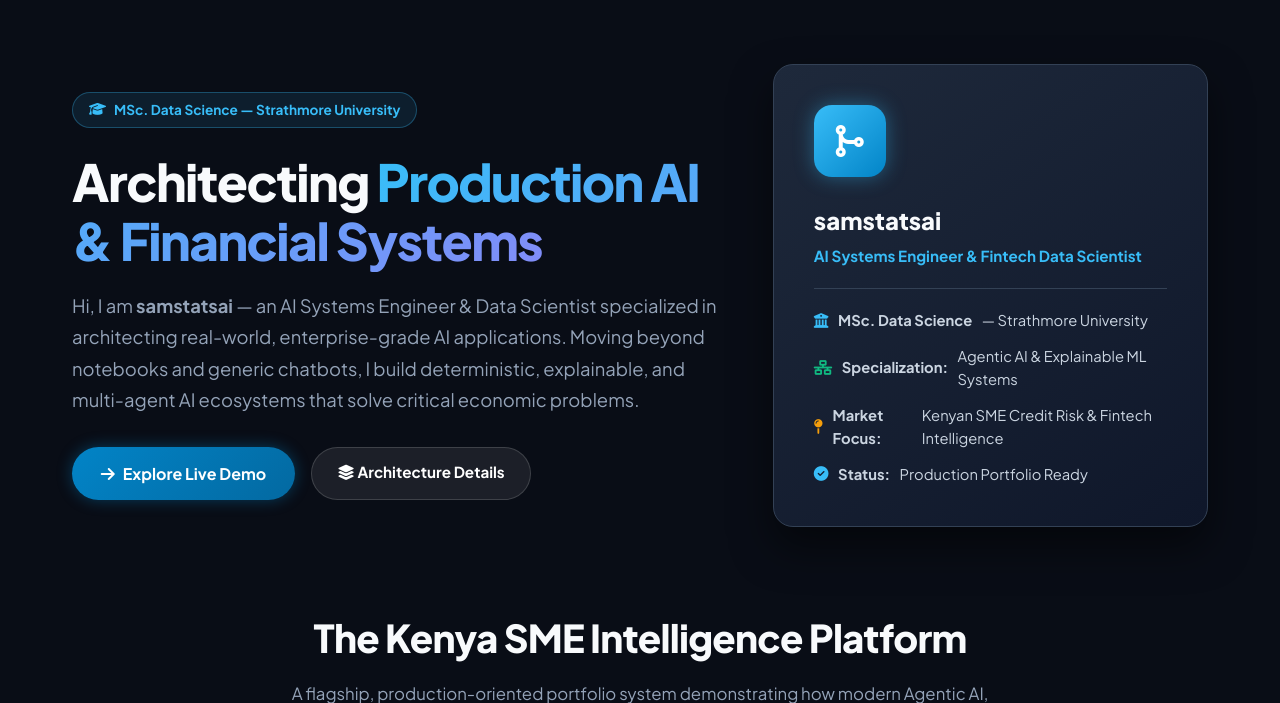
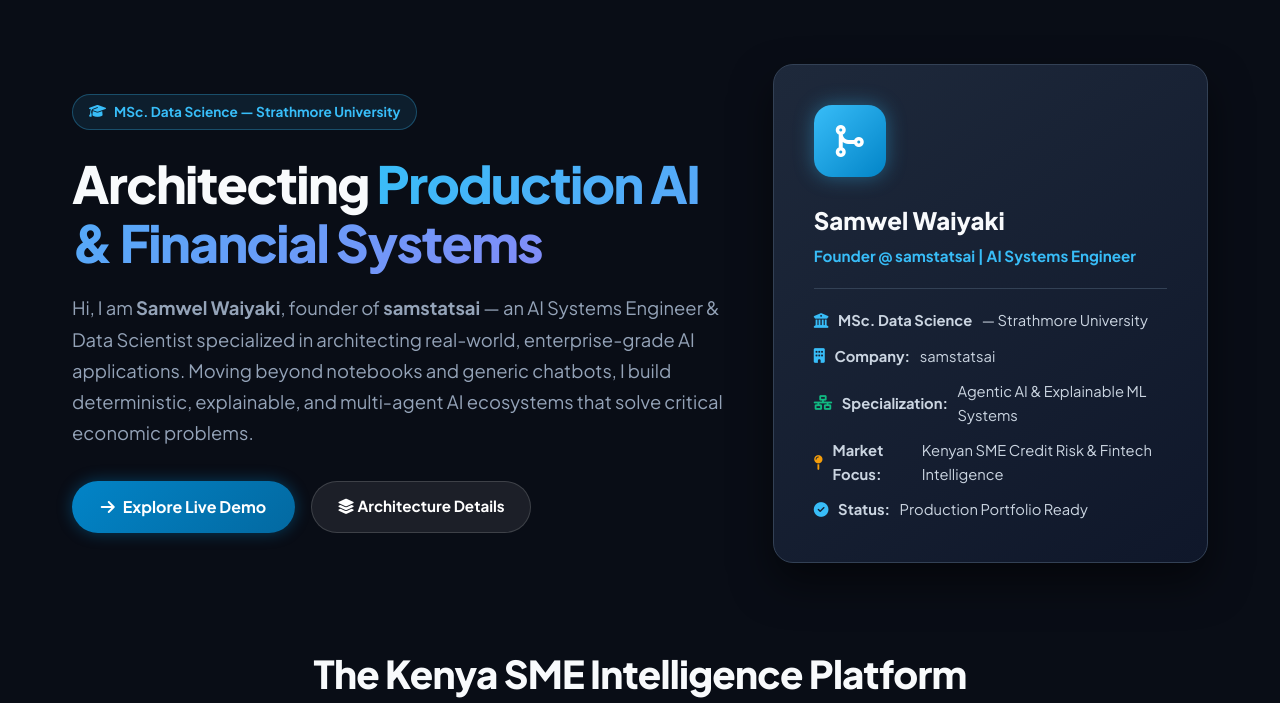
Before and after one commit to Maroa-Waiyaki/SME-Financial-AI, a Django app: page / in a window 1280 px wide. Shown: the part 91-794 px from the top of the page. Run offline with Django 5.2, Linux system fonts and the light colour scheme; parts of the project's set-up code (start-up, migrations or seed data) failed here and were passed over.

Commit message:
Update landing page and footer with founder name Samwel Waiyaki and company samstatsai

```diff
--- a/apps/django_app/dashboard/templates/base.html
+++ b/apps/django_app/dashboard/templates/base.html
@@ -463,12 +463,13 @@
                 </div>
                 <p>An enterprise-grade Agentic AI and Credit Risk platform tailored for Kenyan SMEs. Integrating deterministic financial metrics, explainable machine learning scorecards, multi-format RAG document ingestion, and local LLM intelligence.</p>
                 <div class="footer-author-tag">
-                    <i class="fa-solid fa-laptop-code" style="color: #38bdf8;"></i> Developed by <strong>samstatsai</strong>
+                    <i class="fa-solid fa-laptop-code" style="color: #38bdf8;"></i> Developed by <strong>Samwel Waiyaki</strong> (samstatsai)
                 </div>
             </div>
             <div class="footer-links">
                 <h5>Platform Navigation</h5>
                 <ul>
+                    <li><a href="{% url 'landing' %}"><i class="fa-solid fa-chevron-right" style="font-size: 0.7rem;"></i> About Samwel Waiyaki</a></li>
                     <li><a href="{% url 'index' %}"><i class="fa-solid fa-chevron-right" style="font-size: 0.7rem;"></i> SME Overview</a></li>
                     <li><a href="{% url 'analytics' %}"><i class="fa-solid fa-chevron-right" style="font-size: 0.7rem;"></i> Trend Analytics</a></li>
                     <li><a href="{% url 'reports' %}"><i class="fa-solid fa-chevron-right" style="font-size: 0.7rem;"></i> Statement Generator</a></li>
@@ -486,7 +487,7 @@
             </div>
         </div>
         <div class="footer-bottom">
-            <div>&copy; 2026 Kenya SME Financial Intelligence Platform. Built & Developed by <strong>samstatsai</strong>.</div>
+            <div>&copy; 2026 Kenya SME Financial Intelligence Platform. Developed by <strong>Samwel Waiyaki</strong> (samstatsai).</div>
             <div class="status-badge">
                 <span class="status-dot"></span> All Systems Operational
             </div>
--- a/apps/django_app/dashboard/templates/dashboard/landing.html
+++ b/apps/django_app/dashboard/templates/dashboard/landing.html
@@ -3,7 +3,7 @@
 <head>
     <meta charset="UTF-8">
     <meta name="viewport" content="width=device-width, initial-scale=1.0">
-    <title>samstatsai | AI Systems Engineer & Data Scientist</title>
+    <title>Samwel Waiyaki | samstatsai — AI Systems Engineer & Data Scientist</title>
     <!-- Modern Font & Icons -->
     <link rel="preconnect" href="https://fonts.googleapis.com">
     <link rel="preconnect" href="https://fonts.gstatic.com" crossorigin>
@@ -462,7 +462,7 @@
             </div>
             <h1>Architecting <span>Production AI & Financial Systems</span></h1>
             <p class="hero-bio">
-                Hi, I am <strong>samstatsai</strong> — an AI Systems Engineer & Data Scientist specialized in architecting real-world, enterprise-grade AI applications. Moving beyond notebooks and generic chatbots, I build deterministic, explainable, and multi-agent AI ecosystems that solve critical economic problems.
+                Hi, I am <strong>Samwel Waiyaki</strong>, founder of <strong>samstatsai</strong> — an AI Systems Engineer & Data Scientist specialized in architecting real-world, enterprise-grade AI applications. Moving beyond notebooks and generic chatbots, I build deterministic, explainable, and multi-agent AI ecosystems that solve critical economic problems.
             </p>
             <div class="hero-cta">
                 <a href="{% url 'index' %}" class="nav-btn" style="padding: 0.85rem 1.8rem; font-size: 1rem;"><i class="fa-solid fa-arrow-right"></i> Explore Live Demo</a>
@@ -474,10 +474,11 @@
             <div class="profile-avatar">
                 <i class="fa-solid fa-code-merge"></i>
             </div>
-            <h3>samstatsai</h3>
-            <p class="title">AI Systems Engineer & Fintech Data Scientist</p>
+            <h3>Samwel Waiyaki</h3>
+            <p class="title">Founder @ samstatsai | AI Systems Engineer</p>
             <div class="profile-creds">
                 <div><i class="fa-solid fa-university" style="color: #38bdf8;"></i> <strong>MSc. Data Science</strong> — Strathmore University</div>
+                <div><i class="fa-solid fa-building" style="color: #38bdf8;"></i> <strong>Company:</strong> samstatsai</div>
                 <div><i class="fa-solid fa-network-wired" style="color: #10b981;"></i> <strong>Specialization:</strong> Agentic AI & Explainable ML Systems</div>
                 <div><i class="fa-solid fa-map-pin" style="color: #f59e0b;"></i> <strong>Market Focus:</strong> Kenyan SME Credit Risk & Fintech Intelligence</div>
                 <div><i class="fa-solid fa-circle-check" style="color: #38bdf8;"></i> <strong>Status:</strong> Production Portfolio Ready</div>
@@ -614,7 +615,7 @@
 
     <!-- Footer -->
     <footer class="landing-footer">
-        <p>&copy; 2026 <strong>samstatsai</strong> (MSc. Data Science, Strathmore University). Developed for Production AI Portfolio Excellence.</p>
+        <p>&copy; 2026 <strong>Samwel Waiyaki</strong> (samstatsai) | MSc. Data Science, Strathmore University. Developed for Production AI Portfolio Excellence.</p>
     </footer>
 
 </body>
```
